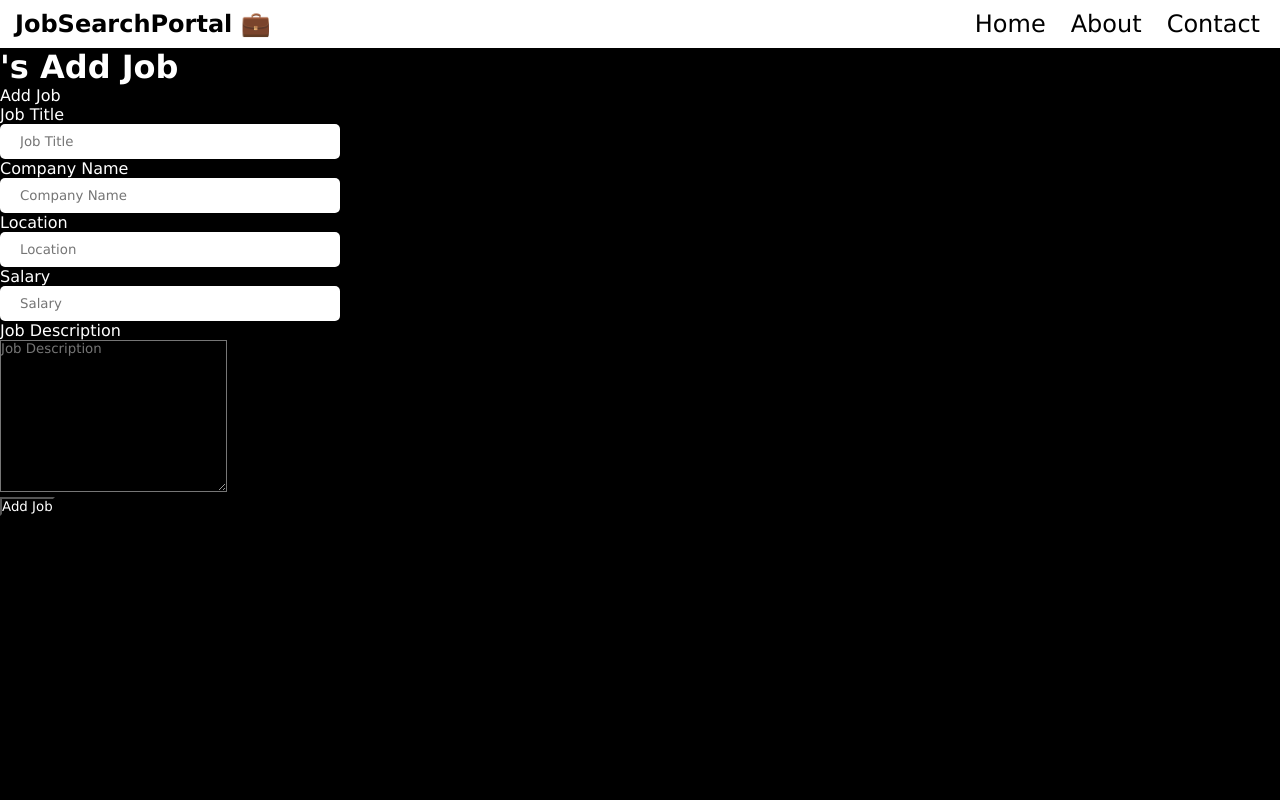
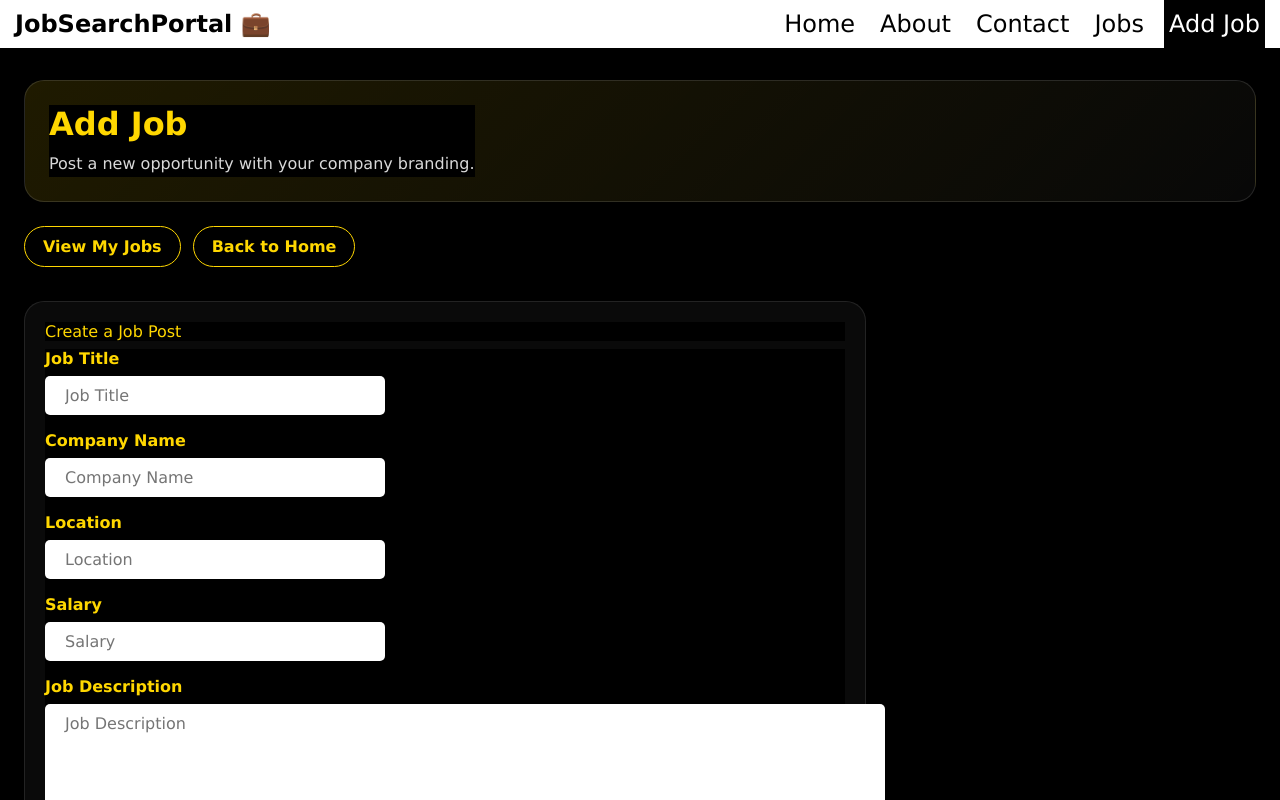
Before and after one commit to ruhaannarang/JobSearchingPortal, a React (Vite) app in the folder ui/: page /addjob in a window 1280 px wide. Shown: the top 800 px of the page. Built offline with nearby package versions, Linux system fonts and the light colour scheme; no server answers.

Commit message:
jobs  page bug fix and designining

```diff
--- a/ui/src/App.css
+++ b/ui/src/App.css
@@ -115,14 +115,19 @@
   justify-content: space-between;
 
 }
-input{
+input, textarea, select{
   padding: 10px 20px;
   width: 300px;
   background-color: white;
   color: black;
   border-radius: 5px;
   border: 0px;
+  font-size: 1rem;
+}
 
+textarea{
+  width: 100%;
+  min-height: 140px;
 }
 .Submit{
   align-items: center;
@@ -216,3 +221,205 @@ input{
 .inputQ h2{
   font-size: 2rem;
 }
+
+.page-loading{
+  min-height: 70vh;
+  display: flex;
+  align-items: center;
+  justify-content: center;
+  color: gold;
+  font-size: 1.2rem;
+}
+
+.jobs-page,
+.addjob-page,
+.job-details-page{
+  padding: 32px 24px 60px;
+  min-height: 90vh;
+}
+
+.jobs-hero{
+  display: flex;
+  align-items: center;
+  justify-content: space-between;
+  gap: 24px;
+  margin-bottom: 24px;
+  padding: 24px;
+  border: 1px solid rgba(255,255,255,0.12);
+  border-radius: 20px;
+  background: linear-gradient(135deg, rgba(255,215,0,0.12), rgba(255,255,255,0.03));
+}
+
+.jobs-hero h1,
+.addjobtitle{
+  color: gold;
+  margin-bottom: 8px;
+}
+
+.jobs-hero p,
+.job-detail-body p,
+.job-description{
+  color: #d9d9d9;
+  line-height: 1.6;
+}
+
+.company-summary-card,
+.addjob-card,
+.job-details-card{
+  background: rgba(255,255,255,0.04);
+  border: 1px solid rgba(255,255,255,0.1);
+  border-radius: 20px;
+  padding: 20px;
+  box-shadow: 0 10px 30px rgba(0,0,0,0.2);
+}
+
+.company-summary-card{
+  display: flex;
+  align-items: center;
+  gap: 14px;
+  min-width: 260px;
+}
+
+.company-logo,
+.small-company-logo{
+  width: 64px;
+  height: 64px;
+  object-fit: cover;
+  border-radius: 50%;
+  border: 2px solid gold;
+  background: white;
+}
+
+.small-company-logo{
+  width: 48px;
+  height: 48px;
+}
+
+.company-logo-fallback,
+.small-company-logo-fallback{
+  width: 64px;
+  height: 64px;
+  border-radius: 50%;
+  display: grid;
+  place-items: center;
+  background: gold;
+  color: black;
+  font-weight: 700;
+  font-size: 1.4rem;
+}
+
+.small-company-logo-fallback{
+  width: 48px;
+  height: 48px;
+  font-size: 1.1rem;
+}
+
+.page-actions{
+  display: flex;
+  flex-wrap: wrap;
+  gap: 12px;
+  margin-bottom: 18px;
+}
+
+.add-job-link,
+.view-details-link,
+.submit-job-btn,
+.secondary-link{
+  display: inline-block;
+  text-decoration: none;
+  background: gold;
+  color: black;
+  padding: 10px 18px;
+  border-radius: 999px;
+  font-weight: 700;
+  margin-bottom: 16px;
+}
+
+.submit-job-btn{
+  border: 0;
+  cursor: pointer;
+  font-size: 1rem;
+}
+
+.secondary-link{
+  background: transparent;
+  border: 1px solid gold;
+  color: gold;
+}
+
+.jobs-list{
+  display: grid;
+  grid-template-columns: repeat(auto-fit, minmax(280px, 1fr));
+  gap: 18px;
+}
+
+.job-card{
+  background: rgba(255,255,255,0.04);
+  border: 1px solid rgba(255,255,255,0.1);
+  border-radius: 16px;
+  padding: 18px;
+}
+
+.job-card-header{
+  display: flex;
+  align-items: center;
+  gap: 12px;
+  margin-bottom: 10px;
+}
+
+.job-card-header h2{
+  color: gold;
+  margin-bottom: 4px;
+}
+
+.job-card-footer{
+  display: flex;
+  justify-content: space-between;
+  align-items: center;
+  margin-top: 14px;
+  color: #cfcfcf;
+}
+
+.addjob-card{
+  max-width: 800px;
+}
+
+.addjob-form{
+  display: flex;
+  flex-direction: column;
+  gap: 16px;
+}
+
+.jobdetail{
+  display: flex;
+  flex-direction: column;
+  gap: 8px;
+}
+
+.jobdetail label{
+  color: gold;
+  font-weight: 600;
+}
+
+.job-detail-body{
+  margin-top: 16px;
+}
+
+.job-detail-meta{
+  display: flex;
+  flex-wrap: wrap;
+  gap: 12px;
+  margin-top: 12px;
+  color: #f4f4f4;
+}
+
+@media (max-width: 768px) {
+  .jobs-hero {
+    flex-direction: column;
+    align-items: flex-start;
+  }
+
+  .company-summary-card {
+    width: 100%;
+  }
+}
--- a/ui/src/App.jsx
+++ b/ui/src/App.jsx
@@ -17,8 +17,7 @@ import Jobs from "./components/Jobs";
 import { createBrowserRouter,RouterProvider } from 'react-router-dom';
 
 function App() {
-  const [jobid, setJobid] = useState("");
-  const  router=createBrowserRouter([
+  const router = createBrowserRouter([
     {path:"/",
       element:<><Navbar/><Home/></>
     },
@@ -44,13 +43,13 @@ function App() {
       element:<><Navbar/><Login/></>
     },
     {path:"/jobs",
-      element:<><Navbar/><Jobs setJobid={setJobid}/></>
+      element:<><Navbar/><Jobs/></>
     },
     {path:"/addjob",
       element:<><Navbar/><AddJob/></>
     },
     {path:"/jobs/:id",
-      element:<><Navbar/><JobDetails jobid={jobid}/></>
+      element:<><Navbar/><JobDetails/></>
     }
   ])
   // const [data, setData] = useState({});
--- a/ui/src/components/AddJob.jsx
+++ b/ui/src/components/AddJob.jsx
@@ -1,73 +1,112 @@
-import React from "react";
-import { useState } from "react";
-import { useNavigate } from "react-router-dom";
+import React, { useEffect, useState } from "react";
+import { Link } from "react-router-dom";
 import { useAuth } from "../context/AuthContext";
+
 const AddJob = () => {
-    const {user,loading}=useAuth()
-    const username=user?.user?.username
+    const { user, loading } = useAuth();
+    const username = user?.username || user?.name || "";
+    const [recruiterInfo, setRecruiterInfo] = useState(null);
     const [jobdata, setJobdata] = useState({
         title: "",
         company: "",
         location: "",
         salary: "",
         description: "",
-        createdBy:username
-    })
-    const navigate = useNavigate();
+        createdBy: username,
+    });
 
-        const senddata = async () => {
-        await fetch("http://localhost:5000/api/jobs",
-            {
+    useEffect(() => {
+        setJobdata((prev) => ({ ...prev, createdBy: username }));
+    }, [username]);
+
+    useEffect(() => {
+        if (!username) return;
+
+        const fetchRecruiterInfo = async () => {
+            try {
+                const response = await fetch(`http://localhost:5000/recruiter/${username}`);
+                if (response.ok) {
+                    setRecruiterInfo(await response.json());
+                }
+            } catch (error) {
+                console.error('Could not fetch recruiter info', error);
+            }
+        };
+
+        fetchRecruiterInfo();
+    }, [username]);
+
+    const senddata = async (e) => {
+        e.preventDefault();
+        await fetch("http://localhost:5000/api/jobs", {
             method: "POST",
             headers: {
                 "Content-Type": "application/json",
             },
             body: JSON.stringify(jobdata),
-            }
-        )
-        // await navigate("/jobs");
+        });
+    };
+
+    if (loading) {
+        return <div className="page-loading">Loading recruiter profile...</div>;
     }
 
-
-
     return (
+    <div className="addjob-page">
+      <div className="jobs-hero">
         <div>
-      <h1>{username}'s Add Job</h1>
-      <div className="page">
-        <div className="addjobtitle">Add Job</div>
-        <div className="addjobform">
-          <form action="">
-            <div className="addjobform">
+          <h1>{username ? `${username}'s Add Job` : 'Add Job'}</h1>
+          <p>Post a new opportunity with your company branding.</p>
+        </div>
+        {recruiterInfo && (
+          <div className="company-summary-card">
+            {recruiterInfo.companylogourl ? (
+              <img src={recruiterInfo.companylogourl} alt="Company logo" className="company-logo" />
+            ) : (
+              <div className="company-logo-fallback">{(recruiterInfo.companyname || recruiterInfo.name || 'C').charAt(0)}</div>
+            )}
+            <div>
+              <strong>{recruiterInfo.companyname || recruiterInfo.name}</strong>
+              <p>{recruiterInfo.username}</p>
+            </div>
+          </div>
+        )}
+      </div>
+      <div className="page-actions">
+        <Link to="/jobs" className="secondary-link">View My Jobs</Link>
+        <Link to="/" className="secondary-link">Back to Home</Link>
+      </div>
+      <div className="addjob-card">
+        <div className="addjobtitle">Create a Job Post</div>
+        <form className="addjob-form" onSubmit={senddata}>
           <div className="jobinput">
             <div className="jobdetail">
-                  <div>Job Title</div>
+              <label>Job Title</label>
               <input type="text" placeholder="Job Title" onChange={(e) => setJobdata({...jobdata, title: e.target.value})} />
             </div>
           </div>
           <div className="jobinput">
             <div className="jobdetail">
-                  <div>Company Name</div>
+              <label>Company Name</label>
               <input type="text" placeholder="Company Name" onChange={(e) => setJobdata({...jobdata, company: e.target.value})} />
             </div>
           </div>
           <div className="jobinput">
             <div className="jobdetail">
-                  <div>Location</div>
+              <label>Location</label>
               <input type="text" placeholder="Location" onChange={(e) => setJobdata({...jobdata, location: e.target.value})} />
             </div>
           </div>
           <div className="jobinput">
             <div className="jobdetail">
-                  <div>Salary</div>
-                  <input type="text" placeholder="Salary" onChange={(e) => setJobdata({...jobdata, salary: e.target.value})}     />
+              <label>Salary</label>
+              <input type="text" placeholder="Salary" onChange={(e) => setJobdata({...jobdata, salary: e.target.value})} />
             </div>
           </div>
           <div className="jobinput">
             <div className="jobdetail">
-                  <div>Job Description</div>
+              <label>Job Description</label>
               <textarea
-                    name=""
-                    id=""
                 cols="30"
                 rows="10"
                 placeholder="Job Description"
@@ -75,10 +114,8 @@ const AddJob = () => {
               ></textarea>
             </div>
           </div>
-              <button type="submit" onClick={senddata()}>Add Job</button>
-            </div>
+          <button className="submit-job-btn" type="submit">Add Job</button>
         </form>
-        </div>
       </div>
     </div>
   );
--- a/ui/src/components/JobDetails.jsx
+++ b/ui/src/components/JobDetails.jsx
@@ -1,29 +1,67 @@
 import React from 'react'
-import { useEffect,useState } from 'react'
-const JobDetails = ({ jobid }) => {
+import { useEffect, useState } from 'react'
+import { Link, useParams } from 'react-router-dom'
+
+const JobDetails = () => {
+  const { id } = useParams();
   const [job, setJob] = useState(null);
+  const [recruiterInfo, setRecruiterInfo] = useState(null);
 
   useEffect(() => {
+    if (!id) return;
+
     const fetchJob = async () => {
-      const response = await fetch(`http://localhost:5000/jobs/${jobid}`);
+      const response = await fetch(`http://localhost:5000/jobs/${id}`);
       const data = await response.json();
       setJob(data);
+
+      if (data?.createdBy) {
+        try {
+          const recruiterResponse = await fetch(`http://localhost:5000/recruiter/${data.createdBy}`);
+          if (recruiterResponse.ok) {
+            setRecruiterInfo(await recruiterResponse.json());
+          }
+        } catch (error) {
+          console.error('Could not fetch recruiter info', error);
+        }
+      }
     };
+
     fetchJob();
-  }, []);
+  }, [id]);
 
   if (!job) {
-    return <div>Loading...</div>;
+    return <div className="page-loading">Loading job details...</div>;
   }
 
   return (
-    <div>
-      <h1>{job.title}</h1>
-      <p>{job.description}</p>
-        <p>Company: {job.company}</p>
-        <p>Location: {job.location}</p>
-        <p>Salary: {job.salary}</p>
-     </div>
+    <div className="job-details-page">
+      <div className="page-actions">
+        <Link to="/jobs" className="secondary-link">Back to Jobs</Link>
+        <Link to="/addjob" className="secondary-link">Add New Job</Link>
+      </div>
+      <div className="job-details-card">
+        <div className="job-details-header">
+          {recruiterInfo?.companylogourl ? (
+            <img src={recruiterInfo.companylogourl} alt="Company logo" className="company-logo" />
+          ) : (
+            <div className="company-logo-fallback">{(recruiterInfo?.companyname || recruiterInfo?.name || 'C').charAt(0)}</div>
+          )}
+          <div>
+            <h1>{job.title}</h1>
+            <p>{job.company}</p>
+          </div>
+        </div>
+        <div className="job-detail-body">
+          <p>{job.description}</p>
+          <div className="job-detail-meta">
+            <span>Location: {job.location}</span>
+            <span>Salary: {job.salary}</span>
+            <span>Posted by: {job.createdBy}</span>
+          </div>
+        </div>
+      </div>
+    </div>
   )
 }
 
--- a/ui/src/components/Jobs.jsx
+++ b/ui/src/components/Jobs.jsx
@@ -1,35 +1,96 @@
 import React from 'react'
-// import { use } from 'react'
+import { Link } from 'react-router-dom'
 import { useAuth } from '../context/AuthContext'
-import { useEffect ,useState} from 'react'
+import { useEffect, useState } from 'react'
 
-const Jobs = ({setJobid}) => {
-    const {user}=useAuth()
-    const username=user?.user?.username
+const Jobs = () => {
+    const { user, loading } = useAuth();
+    const username = user?.username || user?.name || "";
     const [jobs, setJobs] = useState([]);
+    const [recruiterInfo, setRecruiterInfo] = useState(null);
+
     useEffect(() => {
+        if (!username) {
+            setJobs([]);
+            setRecruiterInfo(null);
+            return;
+        }
+
+        const fetchRecruiterInfo = async () => {
+            try {
+                const response = await fetch(`http://localhost:5000/recruiter/${username}`);
+                if (response.ok) {
+                    const data = await response.json();
+                    setRecruiterInfo(data);
+                }
+            } catch (error) {
+                console.error('Could not fetch recruiter info', error);
+            }
+        };
+
         const fetchJobs = async () => {
             const response = await fetch(`http://localhost:5000/myjobs/${username}`);
             const data = await response.json();
             setJobs(data);
-        }
+        };
+
+        fetchRecruiterInfo();
         fetchJobs();
     }, [username]);
 
+    if (loading) {
+        return <div className="page-loading">Loading jobs...</div>;
+    }
+
     return (
-        <div>
-            <h1>{username}'s Jobs</h1>
-            <a href="/addjob">Add Job</a>
-            <h1>My Jobs</h1>
-            {
-                jobs.map((job) => (
-                    <div key={job._id}>
-                        <h2>{job.title}</h2>
-                        <p>{job.description}</p>
-                        <a href={`/jobs/${job._id}`} onClick={() => setJobid(job._id)}>View Details</a>
+        <div className="jobs-page">
+            <div className="jobs-hero">
+                <div>
+                    <h1>{username ? `${username}'s Jobs` : 'My Jobs'}</h1>
+                    <p>Manage your posted opportunities and keep your company brand visible.</p>
+                </div>
+                {recruiterInfo && (
+                    <div className="company-summary-card">
+                        {recruiterInfo.companylogourl ? (
+                            <img src={recruiterInfo.companylogourl} alt="Company logo" className="company-logo" />
+                        ) : (
+                            <div className="company-logo-fallback">{(recruiterInfo.companyname || recruiterInfo.name || 'C').charAt(0)}</div>
+                        )}
+                        <div>
+                            <strong>{recruiterInfo.companyname || recruiterInfo.name}</strong>
+                            <p>{recruiterInfo.username}</p>
+                        </div>
                     </div>
-                ))
-            }
+                )}
+            </div>
+
+            <div className="page-actions">
+                <Link to="/addjob" className="add-job-link">+ Add Job</Link>
+                <Link to="/" className="secondary-link">Back to Home</Link>
+            </div>
+
+            <div className="jobs-list">
+                {jobs.map((job) => (
+                    <div key={job._id} className="job-card">
+                        <div className="job-card-header">
+                            {recruiterInfo?.companylogourl ? (
+                                <img src={recruiterInfo.companylogourl} alt="Company logo" className="small-company-logo" />
+                            ) : (
+                                <div className="small-company-logo-fallback">{(recruiterInfo?.companyname || recruiterInfo?.name || 'C').charAt(0)}</div>
+                            )}
+                            <div>
+                                <h2>{job.title}</h2>
+                                <p>{job.company}</p>
+                            </div>
+                        </div>
+                        <p className="job-description">{job.description}</p>
+                        <div className="job-card-footer">
+                            <span>{job.location}</span>
+                            <Link to={`/jobs/${job._id}`} className="view-details-link">View Details</Link>
+                        </div>
+                    </div>
+                ))}
+            </div>
         </div>
     )
 }
--- a/ui/src/components/Login.jsx
+++ b/ui/src/components/Login.jsx
@@ -2,9 +2,11 @@ import React from 'react'
 import { useForm } from 'react-hook-form'
 import { useNavigate } from 'react-router-dom'
 import axios from 'axios'
+import { useAuth } from '../context/AuthContext'
 
 const Login = () => {
-  const Navigate=useNavigate();
+  const Navigate = useNavigate();
+  const { setUser } = useAuth();
   const {
     register,
     handleSubmit,
@@ -18,13 +20,11 @@ const Login = () => {
       console.log(loginCreds)
       const res=await axios.post("http://localhost:5000/login",loginCreds)
       console.log(res.data)
-      localStorage.setItem(
-        "token",
-        res.data.token
-      );
+      localStorage.setItem("token", res.data.token);
       localStorage.setItem("user", JSON.stringify(res.data.user));
-      if(res.data.user.role==="recruiter"){
-        await Navigate("/addjob")
+      setUser(res.data.user);
+      if (res.data.user.role === "recruiter") {
+        Navigate("/addjob");
       }
       reset()
       //will update after setting up backend for auth and when the homepage will be made
--- a/ui/src/components/Navbar.jsx
+++ b/ui/src/components/Navbar.jsx
@@ -1,6 +1,5 @@
 import "@assets/css/navbar.css";
 import { NavLink } from "react-router-dom";
-
 import React from 'react'
 
 const Navbar = () => {
@@ -9,9 +8,11 @@ const Navbar = () => {
       <div className="siteName">JobSearchPortal 💼</div>
       <div>
         <ul className='navbarOpt'>
-          <NavLink className={(e) => { return e.isActive ? "white" : "navItems" }} to="/"><li>Home</li></NavLink>
-          <NavLink className={(e) => { return e.isActive ? "white" : "navItems" }} to="/about"><li>About</li></NavLink>
-          <NavLink className={(e) => { return e.isActive ? "white" : "navItems" }} to="/contact"><li>Contact</li></NavLink>
+          <NavLink className={(e) => e.isActive ? "white" : "navItems"} to="/"><li>Home</li></NavLink>
+          <NavLink className={(e) => e.isActive ? "white" : "navItems"} to="/about"><li>About</li></NavLink>
+          <NavLink className={(e) => e.isActive ? "white" : "navItems"} to="/contact"><li>Contact</li></NavLink>
+          <NavLink className={(e) => e.isActive ? "white" : "navItems"} to="/jobs"><li>Jobs</li></NavLink>
+          <NavLink className={(e) => e.isActive ? "white" : "navItems"} to="/addjob"><li>Add Job</li></NavLink>
         </ul>
       </div>
     </div>
--- a/ui/src/context/AuthContext.jsx
+++ b/ui/src/context/AuthContext.jsx
@@ -1,34 +1,57 @@
-import { useState,useEffect,useContext,createContext } from "react";
-const AuthContext=createContext();
-export const AuthProvider=({children})=>{
-    const [user,setUser]=useState(null);
-    const [loading,setLoading]=useState(true);
-    useEffect(()=>{
-        const token=localStorage.getItem("token");
-        if(token){
-            fetch("http://localhost:5000/getuser",{
-                headers:{
-                    "Authorization": `Bearer ${token}`
+import { useState, useEffect, useContext, createContext } from "react";
+
+const AuthContext = createContext();
+
+export const AuthProvider = ({ children }) => {
+    const [user, setUser] = useState(null);
+    const [loading, setLoading] = useState(true);
+
+    useEffect(() => {
+        const token = localStorage.getItem("token");
+        const storedUser = localStorage.getItem("user");
+
+        if (storedUser) {
+            try {
+                setUser(JSON.parse(storedUser));
+            } catch (error) {
+                console.error("Failed to parse stored user:", error);
+            }
+        }
+
+        if (!token) {
+            setLoading(false);
+            return;
+        }
+
+        fetch("http://localhost:5000/getuser", {
+            headers: {
+                Authorization: `Bearer ${token}`,
+            },
+        })
+            .then(async (res) => {
+                if (!res.ok) {
+                    throw new Error("Token invalid");
                 }
+                const data = await res.json();
+                setUser(data.user);
+                localStorage.setItem("user", JSON.stringify(data.user));
             })
-            .then(res => res.json())
-            .then(data => {
-                setUser(data.user);
-                setLoading(false);
+            .catch((err) => {
+                console.error("Error fetching user data:", err);
+                setUser(null);
+                localStorage.removeItem("token");
+                localStorage.removeItem("user");
             })
-            .catch(err => {
-                console.error("Error fetching user data:", err);
+            .finally(() => {
                 setLoading(false);
             });
-        } else {
-            setLoading(false);
-        }
     }, []);
 
     return (
-        <AuthContext.Provider value={{ user, loading }}>
+        <AuthContext.Provider value={{ user, setUser, loading }}>
             {children}
         </AuthContext.Provider>
     );
 };
+
 export const useAuth = () => useContext(AuthContext);
```
Also changed, not shown: 2 other files (tests, documents, lock files or other folders). Lines whose indentation alone changed are shown as unchanged.
